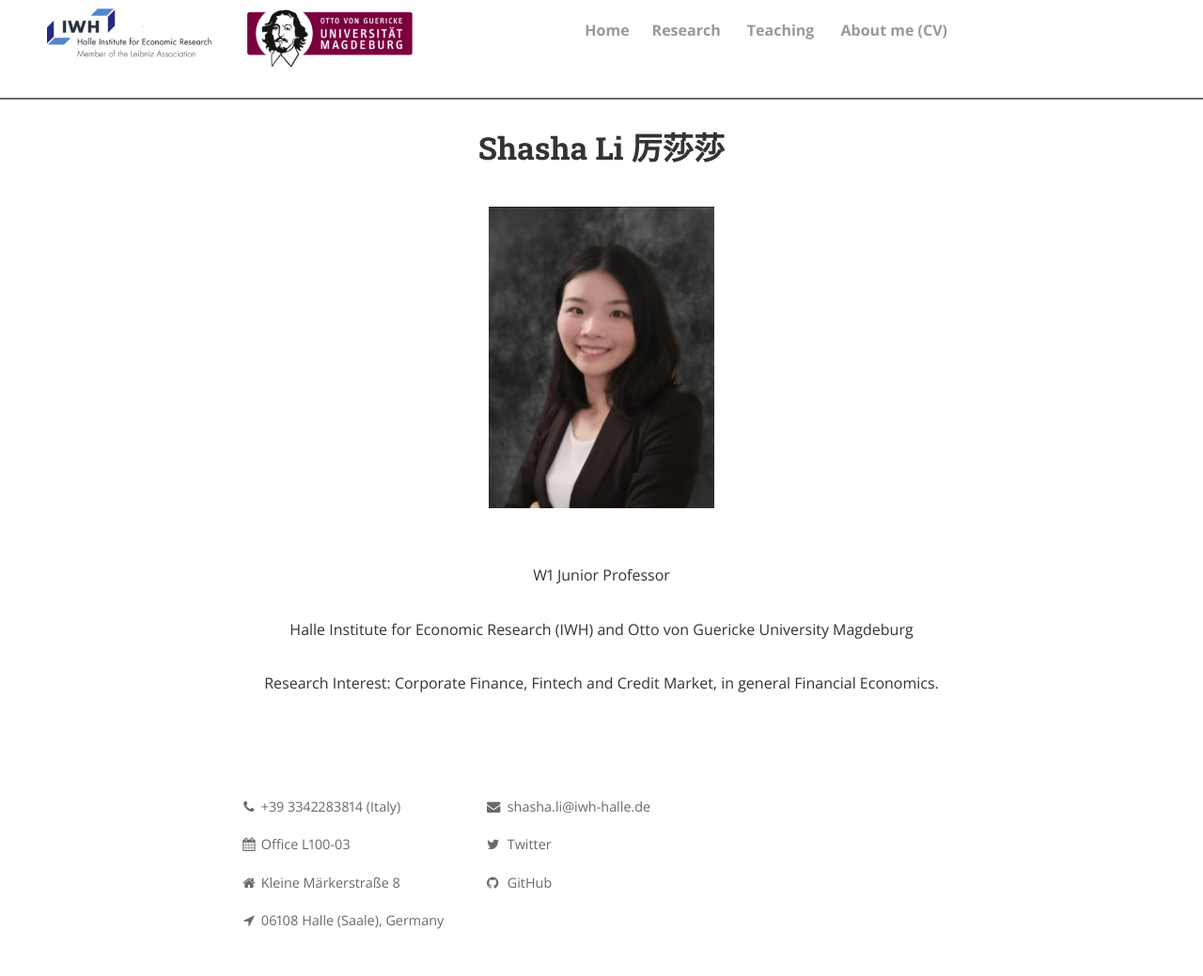
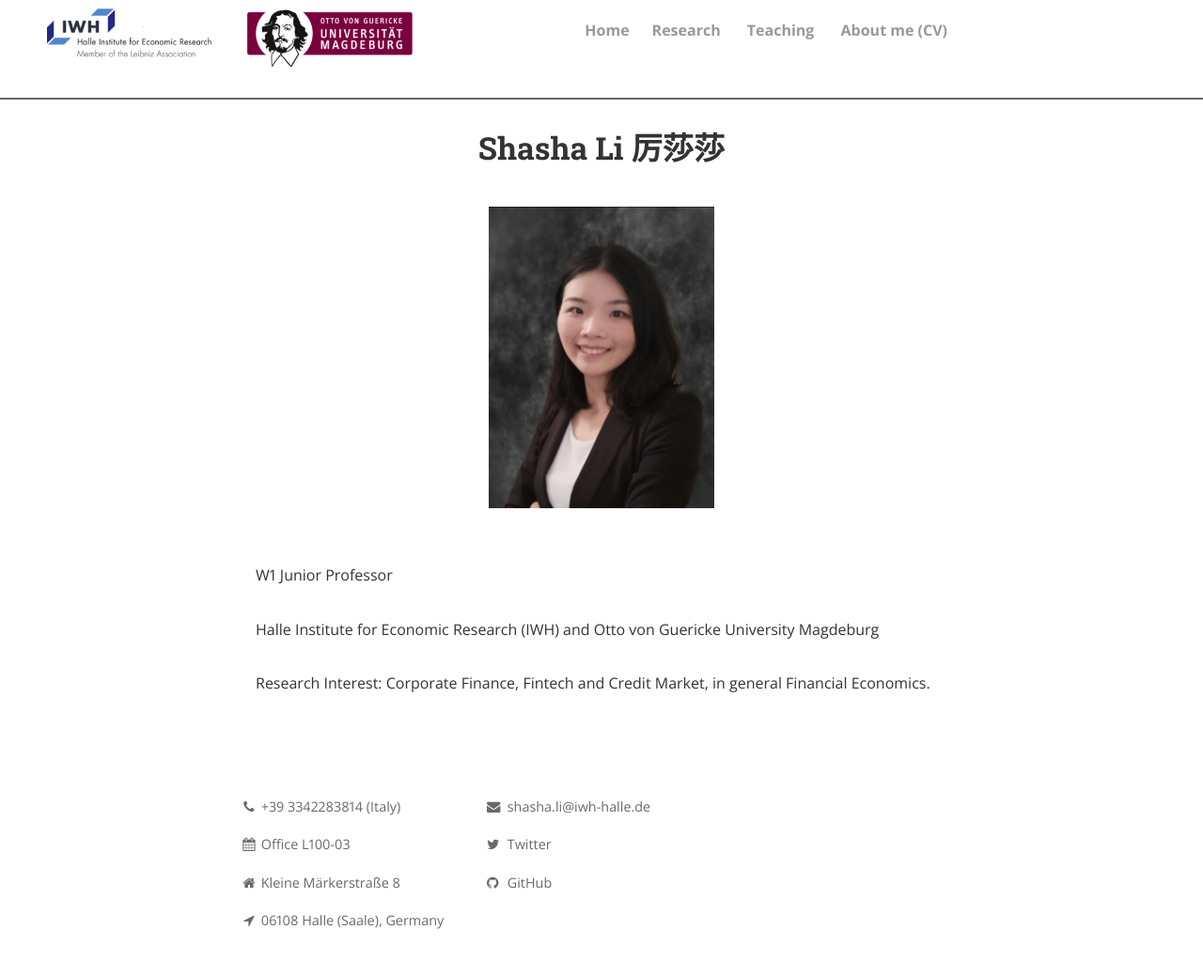
Before and after one commit to shasha-li/shasha-li.github.io, a Jekyll site: the page built from index.html, in a window 1280 px wide. Shown: the whole page at 94% size. Built offline with Jekyll 4.4.1, drawn with Linux system fonts in a browser that asks for light colours; nearby versions of some CDN libraries; the list of posts is cut into pages by our own code; comment, search, counter and statistics services are not loaded; a style sheet for code colours, icons or effects is not loaded.

Commit message:
Update index.html

```diff
--- a/index.html
+++ b/index.html
@@ -15,7 +15,7 @@
 <img src="content/profile2.jpg" alt="LI Shasha pic" style="width:240px;height:auto;" title="LI Shasha"; algin="middle">
  <br><br>
 
-  <p style="text-align:center;">W1 Junior Professor
+  <p style="text-align:left;">W1 Junior Professor
   <br><br>
  Halle Institute for Economic Research (IWH) and Otto von Guericke University Magdeburg
   <br><br>
```
